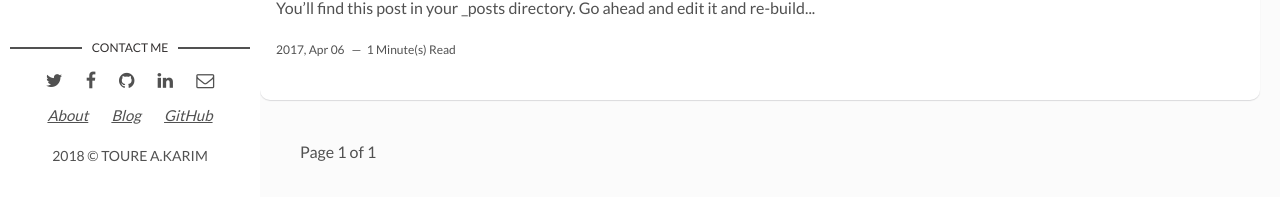
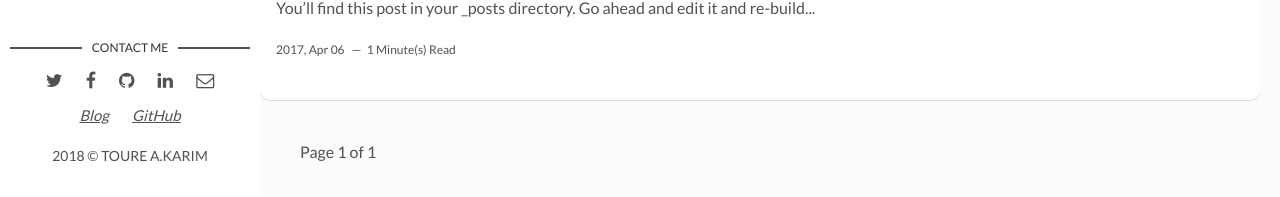
Before and after one commit to trabdlkarim/trabdlkarim.github.io, a Jekyll site: the page built from index.html, in a window 1280 px wide and 1296 px high. Shown: the part 1096-1293 px from the top of the window. Built offline with Jekyll 4.4.1, drawn with Linux system fonts in a browser that asks for light colours; the list of posts is cut into pages by our own code.

Commit message:
Update main.html

```diff
--- a/_layouts/main.html
+++ b/_layouts/main.html
@@ -43,8 +43,7 @@
         {% endif %}
       </ul>
       <ul>
-      <li><a href='http://www.trabdlkarim.com/' target='_blank' style="font-size:15px !important;"><i>About</i></a></li>
-      <li><a href='http://blog.trabdlkarim.com/' target='_blank' style="font-size:15px !important;"><i>Blog</i></a></li>
+      <li><a href='http://www.trabdlkarim.com/' target='_blank' style="font-size:15px !important;"><i>Blog</i></a></li>
       <li><a href='https://github.com/trabdlkarim?tab=repositories' target='_blank' style="font-size:15px !important;"><i>GitHub</i></a></li>
       </ul>
     </section> <!-- End Section Contact -->
```
